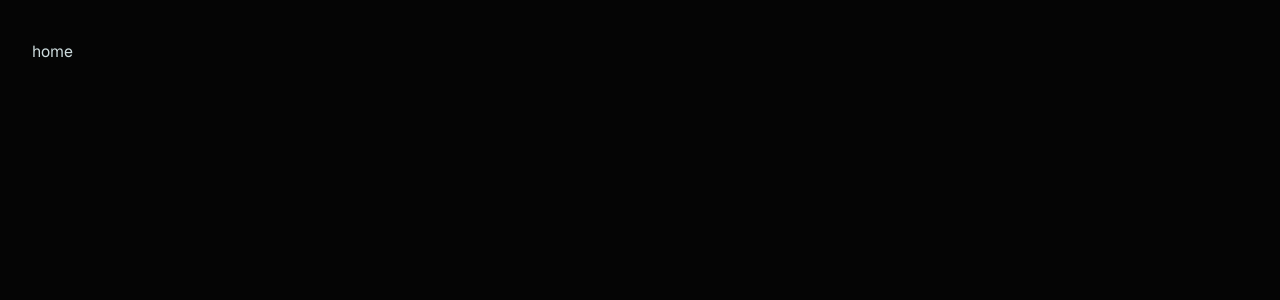
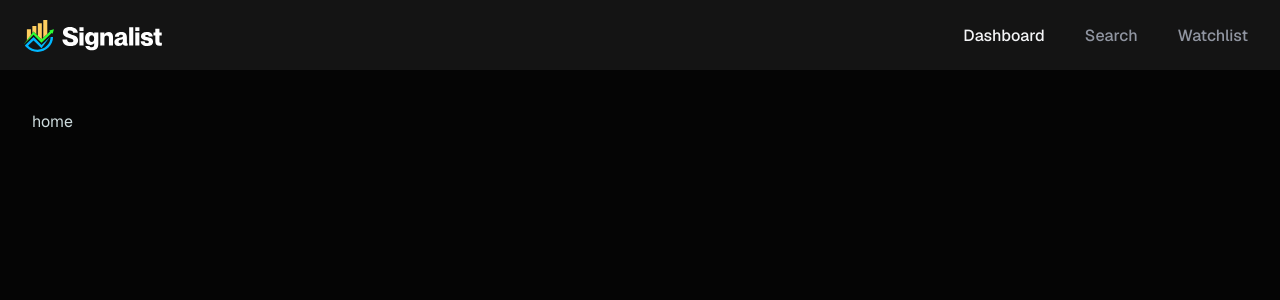
Before and after one commit to nahkar/stock-market, a Next.js app: page / in a window 1280 px wide. Shown: the top 300 px of the page. Built offline with nearby package versions, Linux system fonts and the light colour scheme.

Commit message:
feat: Add Header component to RootLayout and adjust layout structure

```diff
--- a/app/(root)/layout.tsx
+++ b/app/(root)/layout.tsx
@@ -1,7 +1,10 @@
+import { Header } from "@/components/Header";
+
 export default function RootLayout({ children }: { children: React.ReactNode }) {
-	return <main className="min-h-screen text-gray-400">
-		<div className="container py-10">
-			{children}
-		</div>
-	</main>;
+	return (
+		<main className='min-h-screen text-gray-400'>
+			<Header />
+			<div className='container py-10'>{children}</div>
+		</main>
+	);
 }
--- a/app/(root)/page.tsx
+++ b/app/(root)/page.tsx
@@ -1,5 +1,3 @@
-import { Button } from '@/components/ui/button';
-
 export default function Home() {
 	return (
 		<div className='flex min-h-screen home-wrapper'>
--- /dev/null
+++ b/components/Header/index.ts
@@ -0,0 +1 @@
+export { Header } from './ui';
--- /dev/null
+++ b/components/Header/ui/index.tsx
@@ -0,0 +1,22 @@
+import { NavItems } from '@/components/NavItems';
+import Image from 'next/image';
+import Link from 'next/link';
+export const Header = () => {
+	return (
+		<header className='sticky top-0 header'>
+			<div className='container header-wrapper'>
+				<Link href='/'>
+					<Image
+						src='/assets/icons/logo.svg'
+						alt='logo'
+						width={140}
+						height={32}
+						className='w-auto h-8 cursor-pointer'
+					/>
+				</Link>
+				<nav className='hidden sm:block'><NavItems /></nav>
+				{/* UserDropdown */}
+			</div>
+		</header>
+	);
+};
--- /dev/null
+++ b/components/NavItems/index.ts
@@ -0,0 +1 @@
+export { NavItems } from './ui';
--- /dev/null
+++ b/components/NavItems/model/constants.ts
@@ -0,0 +1,14 @@
+export const NAV_ITEMS = [
+	{
+		label: 'Dashboard',
+		href: '/',
+	},
+	{
+		label: 'Search',
+		href: '/search',
+	},
+	{
+		label: 'Watchlist',
+		href: '/watchlist',
+	},
+];
--- /dev/null
+++ b/components/NavItems/ui/index.tsx
@@ -0,0 +1,26 @@
+'use client';
+import Link from 'next/link';
+import { NAV_ITEMS } from '../model/constants';
+import { usePathname } from 'next/navigation';
+
+export const NavItems = () => {
+	const pathname = usePathname();
+	const isActive = (path: string) => {
+		if(path === '/') return pathname === '/';
+		return pathname.startsWith(path);
+	};
+	return (
+		<ul className='flex flex-col sm:flex-row p-2 gap-3 sm:gap-10 font-medium'>
+			{NAV_ITEMS.map(({ href, label }) => (
+				<li key={href}>
+					<Link
+						href={href}
+						className={`hover:text-yellow-500 transition-colors duration-300 ${isActive(href) ? 'text-gray-100' : ''}`}
+					>
+						{label}
+					</Link>
+				</li>
+			))}
+		</ul>
+	);
+};
```
